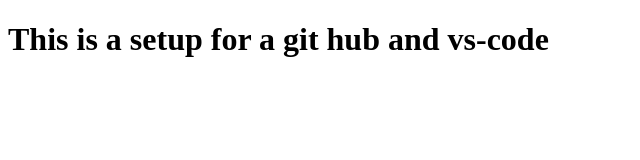
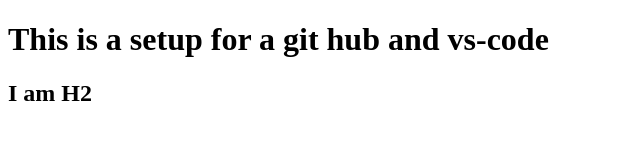
Before and after one commit to Jay-The-Bot/Learning_Git, a plain HTML site: page index.html in a window 1280 px wide. Shown: the whole page, without its empty margins (0-640 px from the left). Drawn offline with Linux system fonts and the light colour scheme.

Commit message:
Update Number 02

```diff
--- a/index.html
+++ b/index.html
@@ -8,5 +8,6 @@
 </head>
 <body>
     <h1>This is a setup for a git hub and vs-code</h1>
+    <h2>I am H2</h2>
 </body>
 </html>
```
